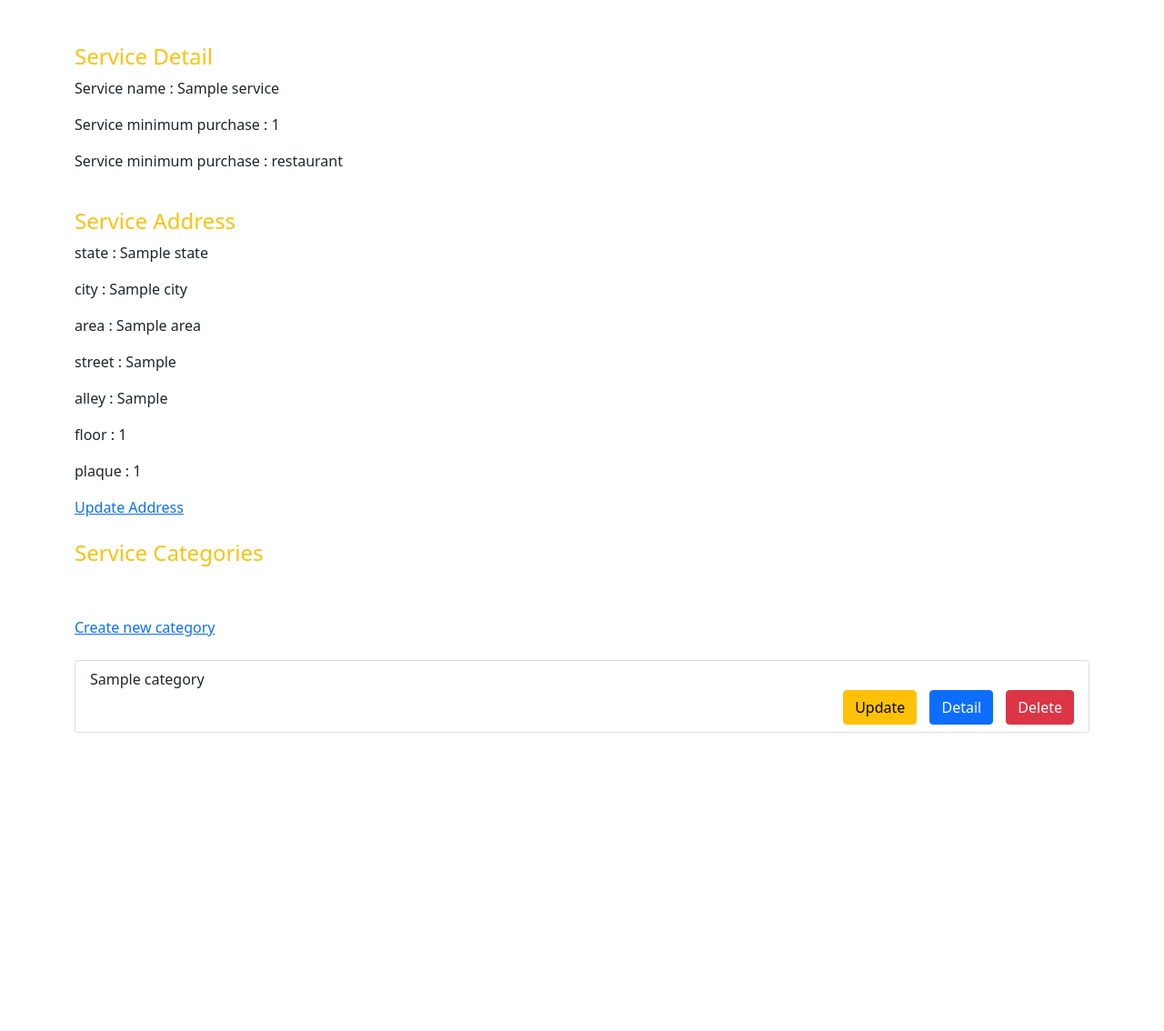
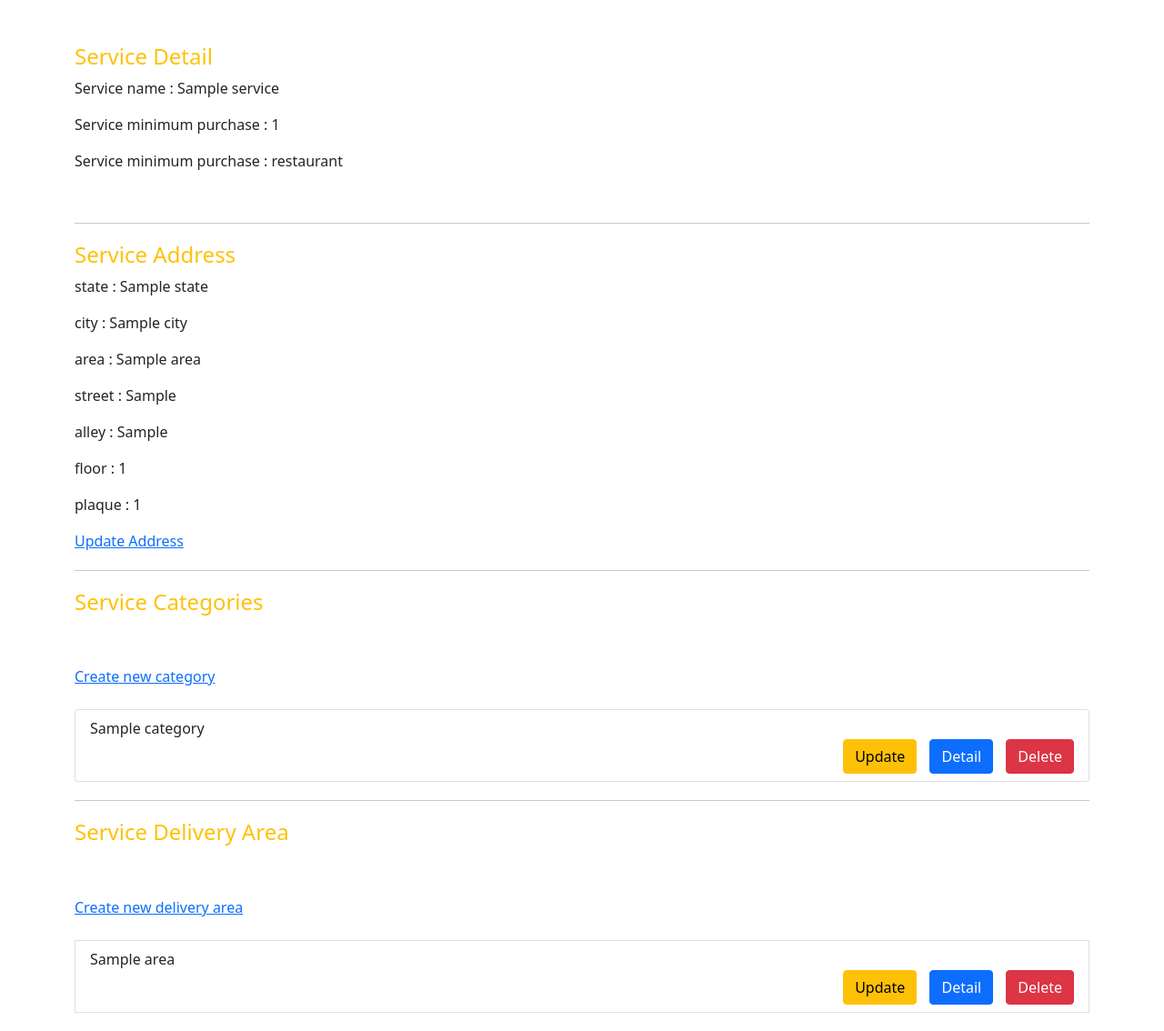
Before and after one commit to jamedadi/yummy, a Django app: template service/templates/service/detail.html in a window 1280 px wide. Shown: the part 56-1190 px from the top of the page at 91% size. Before the commit the page ends 862 px from the top, so only its background shows below. Run offline with Django 3.2, Linux system fonts and the light colour scheme; the template is opened without the code that fills it: values that come from a table or form of the project are taken from there, others are empty; tables that the repository leaves empty hold one stand-in row (values such as "Sample post"); parts of the project's set-up code (start-up, migrations or seed data) failed here and were passed over.

Commit message:
Style(service/template): create service delivery area template and update

```diff
--- a/service/templates/service/detail.html
+++ b/service/templates/service/detail.html
@@ -6,6 +6,8 @@
         <p>Service minimum purchase : {{ service.minimum_purchase }}</p>
         <p>Service minimum purchase : {{ service.get_service_type_display }}</p>
         <br>
+        <hr>
+        <div style="margin-top: 20px; margin-bottom: 20px">
             <h4 class="text-warning">Service Address</h4>
             {% if service.address %}
                 <p>state : {{ service.address.state.name }}</p>
@@ -20,8 +22,9 @@
                 <p>Your service yet not has address!<a
                         href="{% url 'address:service-address-create' service.pk %}">Create Address</a></p>
             {% endif %}
-
-        <br><br>
+        </div>
+        <hr>
+        <div class="service-category" style="margin-top: 20px; margin-bottom: 20px">
             <h4 class="text-warning">Service Categories</h4>
             <br><br>
             <a href="{% url 'service:service-category-create' service.pk %}">Create new category</a>
@@ -42,4 +45,29 @@
                 {% endfor %}
             </ul>
         </div>
+        <hr>
+        <div class="delivery-area" style="margin-top: 20px; margin-bottom: 20px">
+            <h4 class="text-warning">Service Delivery Area</h4>
+            <br>
+            <br>
+            <a href="{% url 'service:delivery-area-create' service.pk %}"> Create new delivery area</a>
+            <br>
+            <br>
+            {% with deliveries=service.delivery_areas.all %}
+                {% if deliveries %}
+                    {% for delivery in deliveries %}
+                        <li class="list-group-item">
+                            {{ delivery.area.name }}
+                            <div align="right">
+                                <a href="#" class="btn btn-warning" style="margin-right: 10px">Update</a>
+                                <a href="#" class="btn btn-primary" style="margin-right: 10px">Detail</a>
+                                <a href="#" class="btn btn-danger">Delete</a>
+                            </div>
+                        </li>
+                    {% endfor %}
+
+                {% endif %}
+            {% endwith %}
+        </div>
+    </div>
 {% endblock %}
--- a/service/templates/service_category/create_update_form.html
+++ b/service/templates/service_category/create_update_form.html
@@ -5,5 +5,9 @@
         {{ form.as_p }}
         <input type="submit" value="submit" class="btn btn-warning">
     </form>
-    <a href="{% url 'service:service-detail' object.service.pk %}" class="btn btn-warning" style="margin-top: 20px">cancel</a>
+    {% if object %}
+        <a href="{% url 'service:service-detail' service.service.pk %}" class="btn btn-warning" style="margin-top: 20px">cancel</a>
+    {% else %}
+        <a href="{% url 'service:service-detail' service.pk %}" class="btn btn-warning" style="margin-top: 20px">cancel</a>
+    {% endif %}
 {% endblock %}
```
Also changed, not shown: service/templates/delivery_area/create_update_form.html (added, +15 -0 lines). Lines whose indentation alone changed are shown as unchanged.
